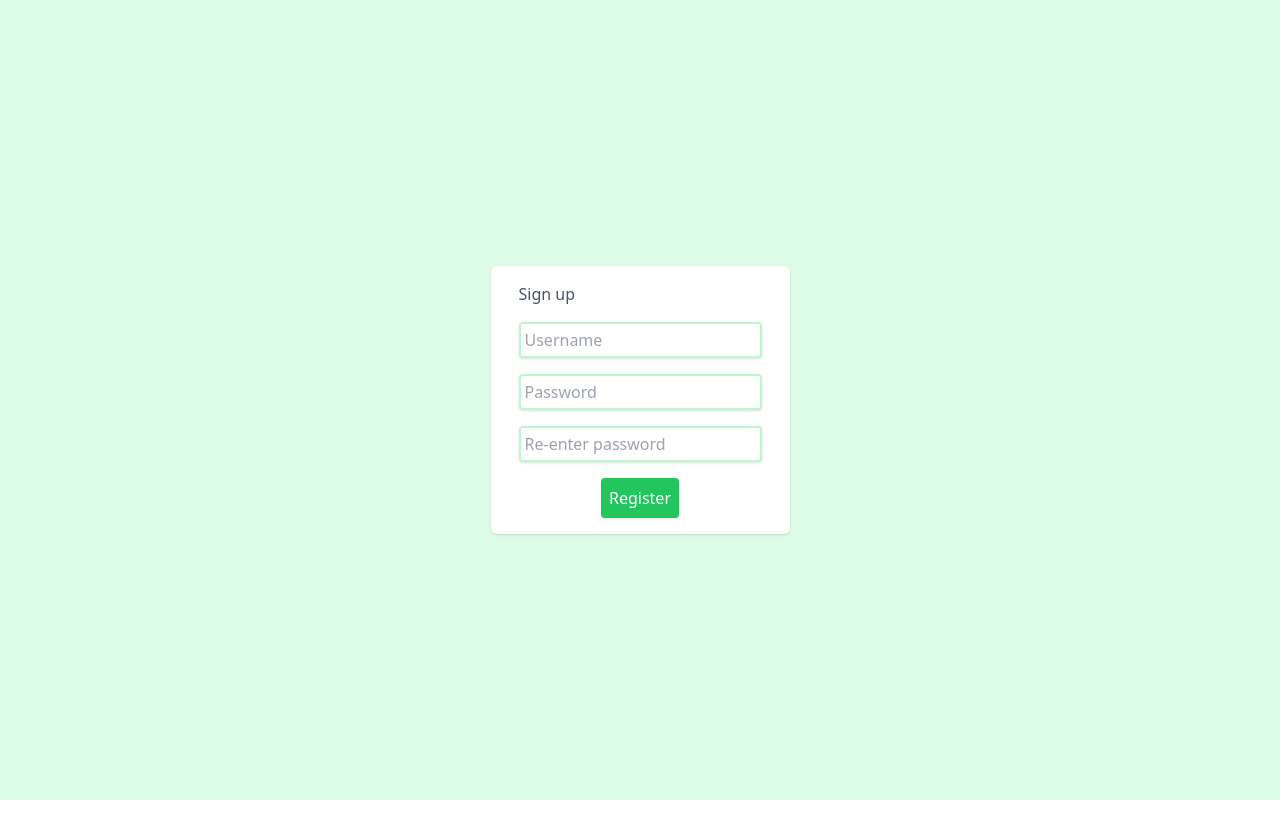
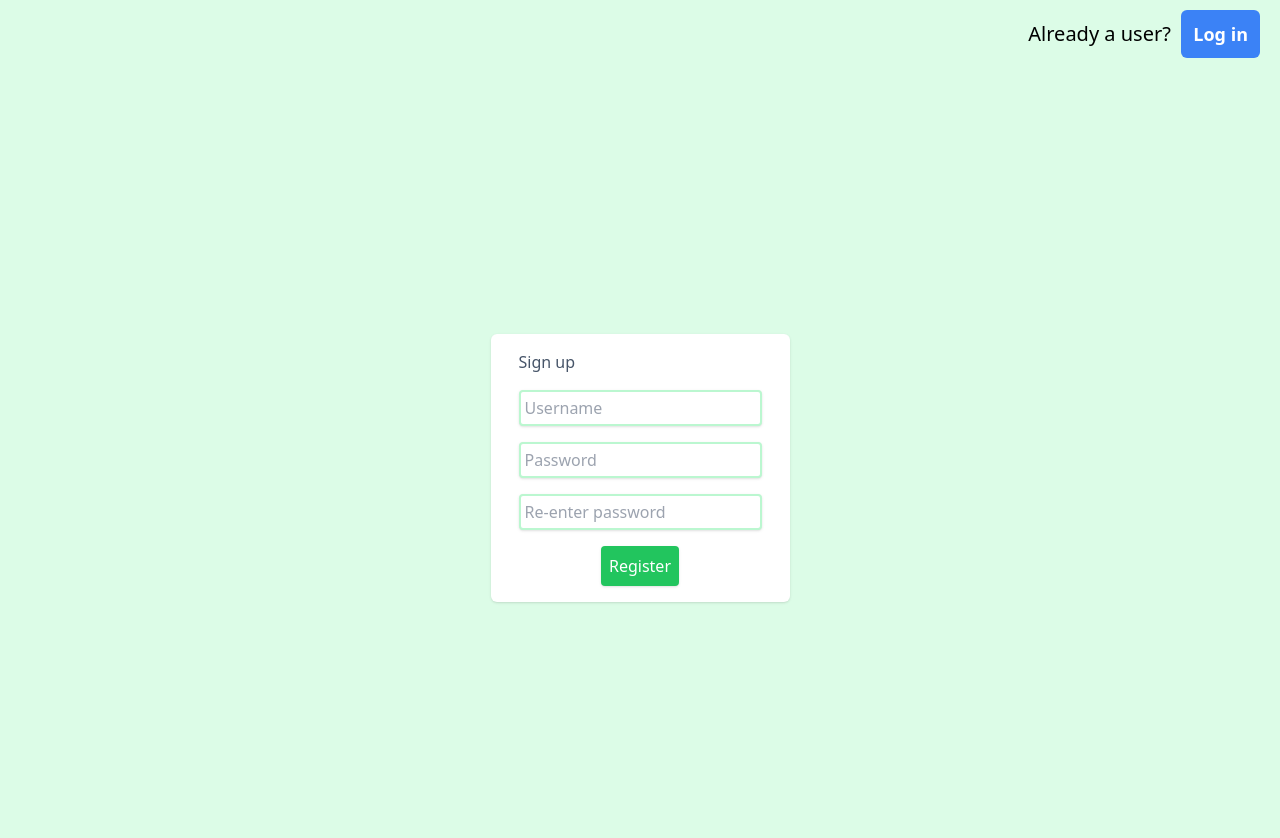
Before and after one commit to archita-b/codelingo_react_express, a React (Vite) app in the folder client/: page /signup in a window 1280 px wide. Shown: the top 838 px of the page. Before the commit the page ends 800 px from the top, so only its background shows below. Built offline with nearby package versions, Linux system fonts and the light colour scheme.

Commit message:
sign in button

```diff
--- a/client/src/components/SignUpPage.jsx
+++ b/client/src/components/SignUpPage.jsx
@@ -1,5 +1,5 @@
 import { useState } from "react";
-import { useNavigate } from "react-router-dom";
+import { Link, useNavigate } from "react-router-dom";
 import { registerUser } from "../requests";
 
 export default function SignUpPage() {
@@ -17,12 +17,24 @@ export default function SignUpPage() {
     const res = await registerUser(userName, password, reEnterPassword);
 
     if (res.status !== 201) return;
-    console.log("status=", res.status);
     navigate("/login");
   }
 
   return (
-    <div className="flex justify-center items-center h-screen bg-green-100">
+    <div className="bg-green-100">
+      <div className="flex justify-end">
+        <p className="text-xl p-5">
+          Already a user?&nbsp;&nbsp;
+          <Link
+            to="/login"
+            className="bg-blue-500 text-white text-lg font-semibold p-3 rounded-md"
+          >
+            Log in
+          </Link>
+        </p>
+      </div>
+
+      <div className="flex justify-center items-center h-screen">
         <div className="px-7 py-4 shadow bg-white rounded-md flex flex-col gap-2 space-y-2">
           <p className="text-slate-600">Sign up</p>
 
@@ -59,5 +71,6 @@ export default function SignUpPage() {
           </div>
         </div>
       </div>
+    </div>
   );
 }
```
Lines whose indentation alone changed are shown as unchanged.
